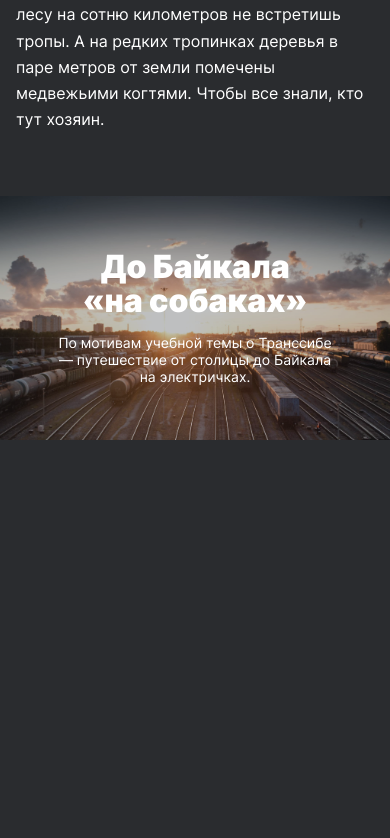
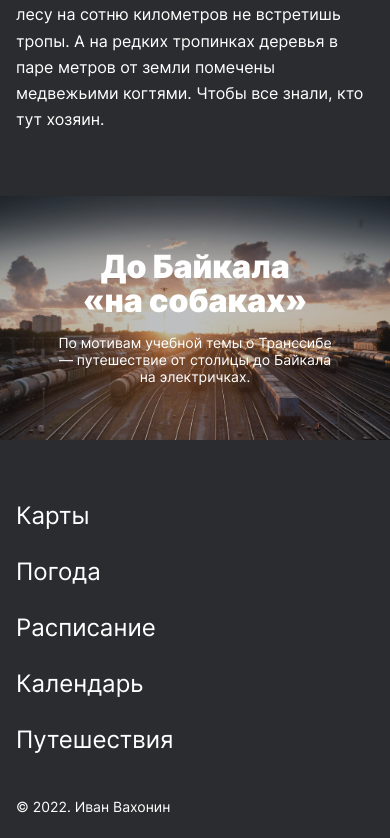
Before and after one commit to vivan1992/russian-travel, a plain HTML site: page index.html in a window 390 px wide. Shown: the part 9696-10534 px from the top of the page. Before the commit the page ends 10136 px from the top, so only its background shows below. Drawn offline with Linux system fonts and the light colour scheme.

Commit message:
added footer

```diff
--- /dev/null
+++ b/blocks/footer/__copyright/footer__copyright.css
@@ -0,0 +1,14 @@
+.footer__copyright {
+  margin: 0;
+  font-weight: 400;
+  font-size: 14px;
+  line-height: 1.14;
+  color: #FFFFFF;
+}
+
+@media screen and (max-width: 767px) {
+  .footer__copyright {
+    font-size: 14px;
+    line-height: 1;
+  }
+}
--- /dev/null
+++ b/blocks/footer/__link/footer__link.css
@@ -0,0 +1,19 @@
+.footer__link {
+  text-decoration: none;
+  font-weight: 400;
+  font-size: 16px;
+  line-height: 1.12;
+  color: #FFFFFF;
+  transition: opacity 350ms ease;
+}
+
+.footer__link:hover {
+  opacity: 0.8;
+}
+
+@media screen and (max-width: 767px) {
+  .footer__link {
+    font-size: 24px;
+    line-height: 1;
+  }
+}
--- /dev/null
+++ b/blocks/footer/__links/footer__links.css
@@ -0,0 +1,14 @@
+.footer__links {
+  list-style-type: none;
+  display: flex;
+  gap: 18px;
+  padding: 0;
+  margin: 0;
+}
+
+@media screen and (max-width: 767px) {
+  .footer__links {
+    gap: 32px;
+    flex-direction: column;
+  }
+}
--- /dev/null
+++ b/blocks/footer/footer.css
@@ -0,0 +1,23 @@
+.footer {
+  display: flex;
+  justify-content: space-between;
+  width: calc(100% - 96px);
+  padding-top: 92px;
+  padding-bottom: 24px;
+}
+
+@media screen and (max-width: 1023px) {
+  .footer {
+    width: calc(100% - 48px);
+    padding-top: 88px;
+  }
+}
+
+@media screen and (max-width: 767px) {
+  .footer {
+    width: calc(100% - 32px);
+    padding-top: 64px;
+    flex-direction: column;
+    gap: 48px;
+  }
+}
--- a/blocks/header/__lang/header__lang.css
+++ b/blocks/header/__lang/header__lang.css
@@ -4,6 +4,11 @@
   line-height: 1.2;
   color: #FFFFFF;
   text-decoration: none;
+  transition: opacity 350ms ease;
+}
+
+.header__lang:hover {
+  opacity: 0.8;
 }
 
 @media screen and (max-width: 767px) {
--- a/blocks/place/__link/place__link.css
+++ b/blocks/place/__link/place__link.css
@@ -3,4 +3,9 @@
   font-size: 18px;
   line-height: 1.22;
   color: #FFFFFF;
+  transition: opacity 350ms ease;
 }
+
+.place__link:hover {
+  opacity: 0.8;
+}
--- a/index.html
+++ b/index.html
@@ -120,5 +120,27 @@
       </a>
     </section>
    </main>
+   <footer class="footer">
+    <nav>
+      <ul class="footer__links">
+        <li>
+          <a href="https://yandex.ru/maps" class="footer__link">Карты</a>
+        </li>
+        <li>
+          <a href="https://yandex.ru/pogoda" class="footer__link">Погода</a>
+        </li>
+        <li>
+          <a href="https://rasp.yandex.ru" class="footer__link">Расписание</a>
+        </li>
+        <li>
+          <a href="https://calendar.yandex.ru" class="footer__link">Календарь</a>
+        </li>
+        <li>
+          <a href="https://travel.yandex.ru" class="footer__link">Путешествия</a>
+        </li>
+      </ul>
+    </nav>
+    <p class="footer__copyright">© 2022. Иван Вахонин</p>
+   </footer>
 </body>
 </html>
--- a/pages/index.css
+++ b/pages/index.css
@@ -45,3 +45,8 @@
 @import url(../blocks/cover/__link/cover__link.css);
 @import url(../blocks/cover/__title/cover__title.css);
 @import url(../blocks/cover/__subtitle/cover__subtitle.css);
+
+@import url(../blocks/footer/footer.css);
+@import url(../blocks/footer/__links/footer__links.css);
+@import url(../blocks/footer/__link/footer__link.css);
+@import url(../blocks/footer/__copyright/footer__copyright.css);
```
